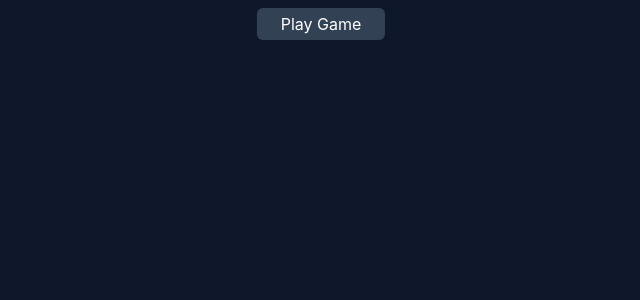
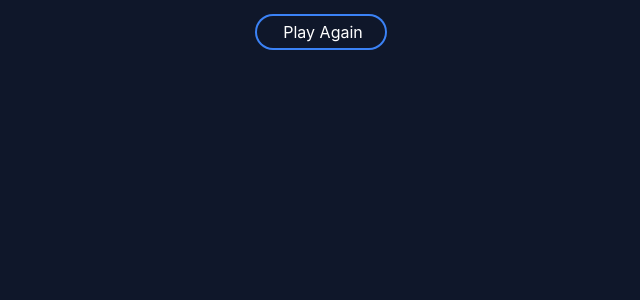
Before and after one commit to Nekromenzer/react-snake-game, a Next.js app: page / in a window 1280 px wide. Shown: the top 300 px of the page, without its empty margins (319-959 px from the left). Built offline with nearby package versions, Linux system fonts and the light colour scheme.

Commit message:
add all icons

```diff
--- a/src/components/Game.tsx
+++ b/src/components/Game.tsx
@@ -142,18 +142,18 @@ class Game extends React.Component {
   render() {
     return (
       <div style={{width:'inherit'}}>
-          <div className="flex my-2 justify-center">
-                <button className="rounded-md w-32 px-2 py-1 bg-slate-700 text-white" onClick={() => {
+          <div className="flex my-2 justify-center mt-4 gap-4">
+                <button className="rounded-full px-2 w-32 py-1 ring-2 ring-blue-500 text-white flex gap-1 justify-center items-center " onClick={() => {
                     if(this.state.play) {
                         this.setState(initialState);
                     } else this.setState({play: true})
-                }}>{this.state.play ? "End Game" : "Play Game"}</button>
-                {this.state.play ?
-                    <button className="ml-2 rounded-md w-32 px-2 py-1 bg-slate-700 text-white" onClick={() => {
+                }}><div className={` ${!this.state.play ? "play-game" : "end-game"}`}/>
+                    {this.state.play ? "End Game" : this.state.play ? "Play Game" : "Play Again"}
+                </button>
+                {this.state.play &&
+                    <button className="ml-2 rounded-full w-32 ring-2 ring-blue-500 px-2 py-1 text-white flex gap-1 justify-center items-center" onClick={() => {
                         this.setState({pause: this.state.pause ? false : true})
-                    }}>{this.state.pause ? "Return Game" : "Pause Game"}</button>
-                    :
-                    <></>
+                    }}> <div className={` ${this.state.pause ? "return-game" : "pause-game"}`}/>{this.state.pause ? "Return" : "Pause"}</button>
                 }
             </div>
           {
```
